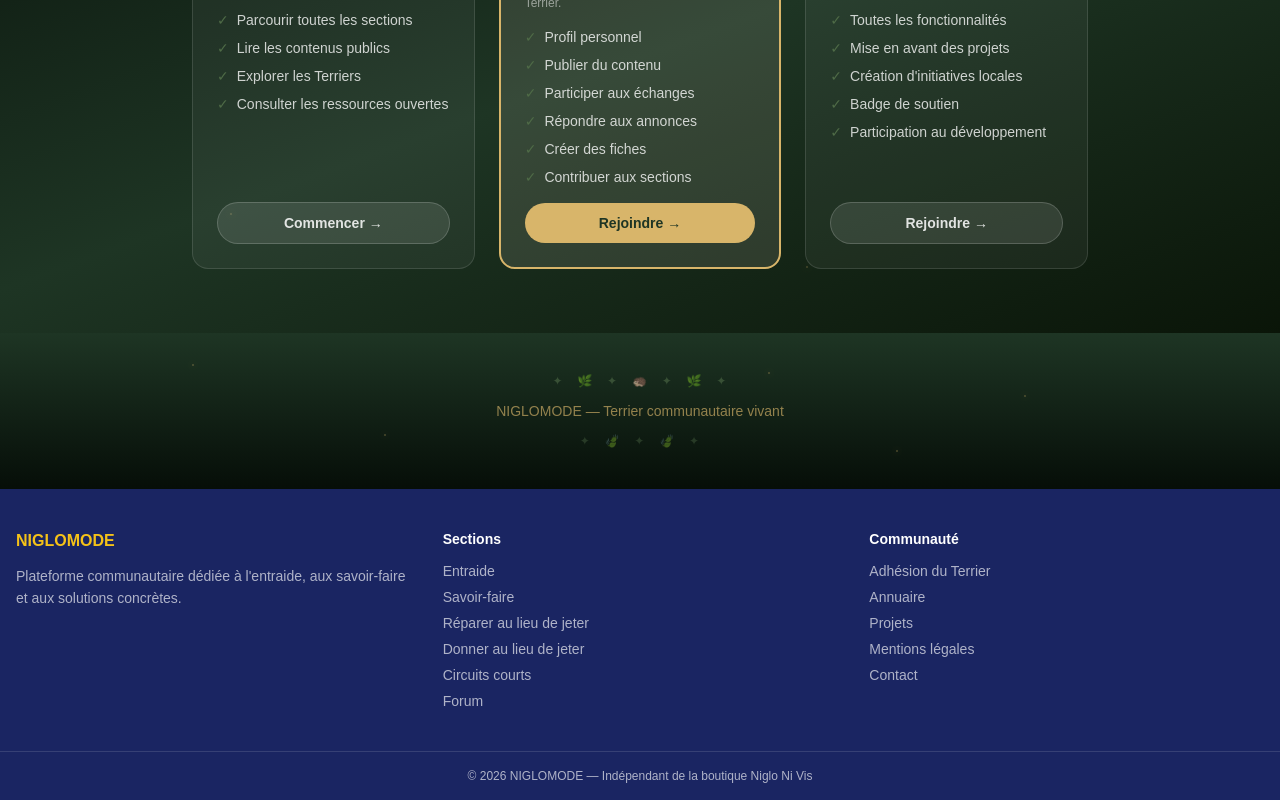
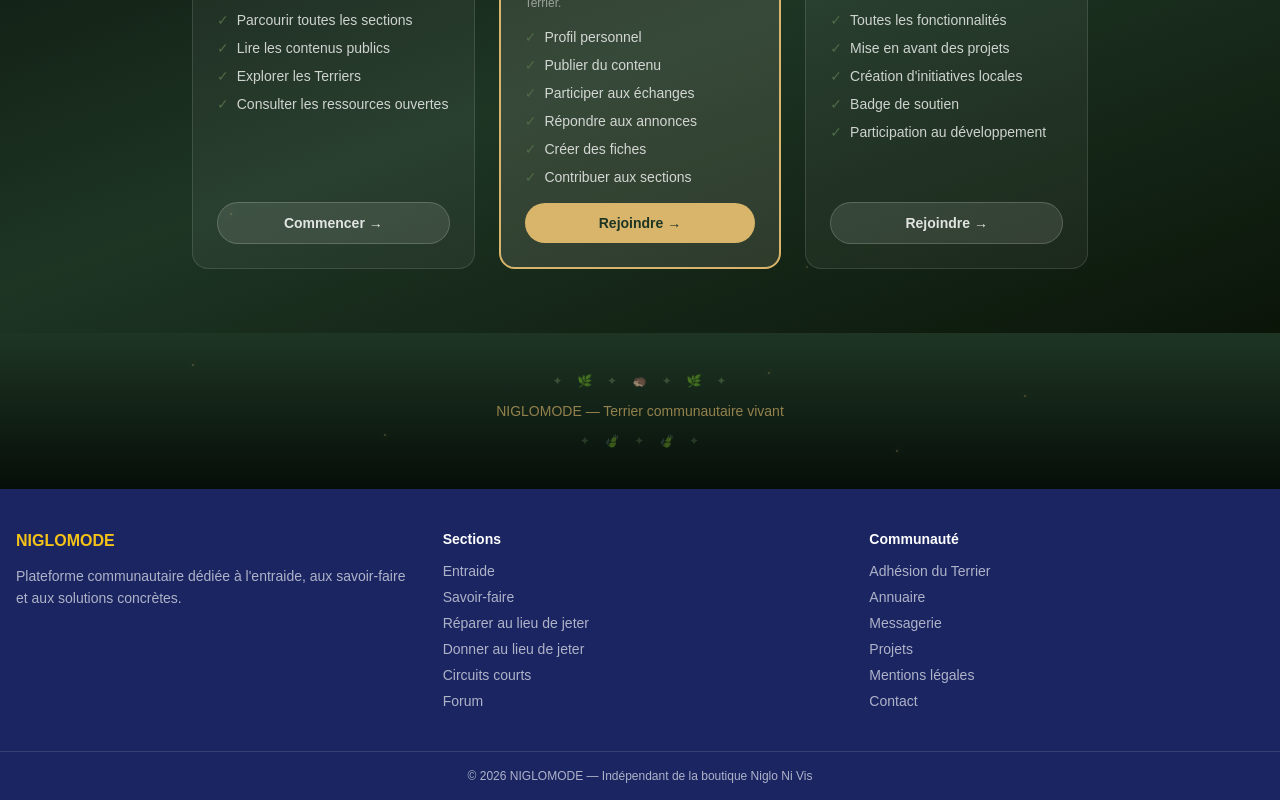
Before and after one commit to obi1101/NigloMode, a Next.js app: page / in a window 1280 px wide. Shown: the part 3283-4083 px from the top of the page. Built offline with nearby package versions, Linux system fonts and the light colour scheme.

Commit message:
feat: messagerie dans le footer

```diff
--- a/src/components/Footer.tsx
+++ b/src/components/Footer.tsx
@@ -43,6 +43,7 @@ export default function Footer() {
             {[
               ["Adhésion du Terrier", "/adhesion"],
               ["Annuaire", "/annuaire"],
+              ["Messagerie", "/messagerie"],
               ["Projets", "/initiatives-projets"],
               ["Mentions légales", "/mentions-legales"],
               ["Contact", "/contact"],
```
